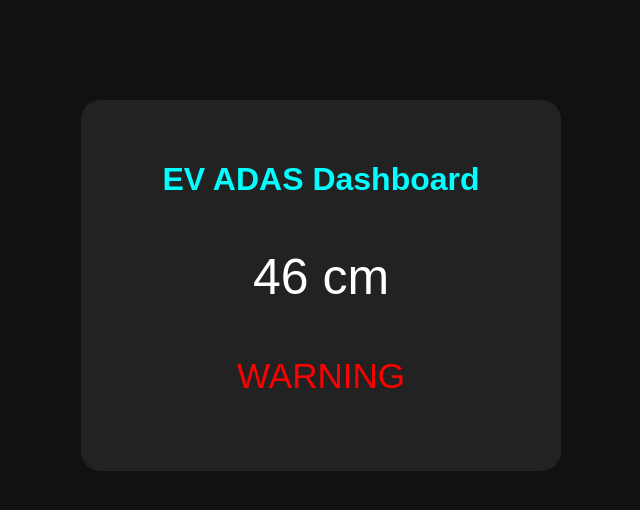
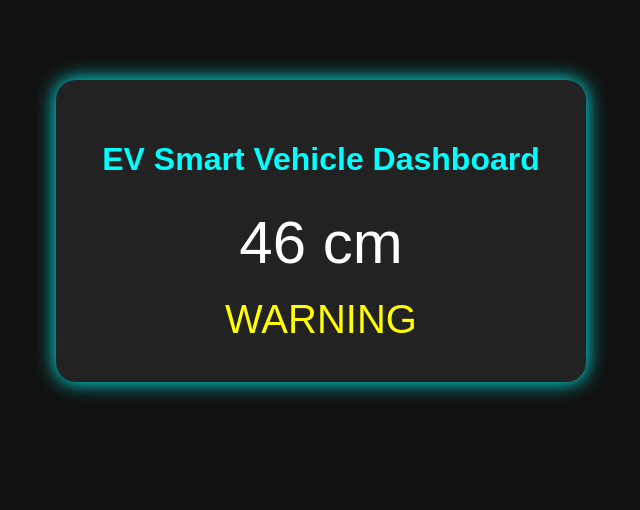
Before and after one commit to abhigoraya005/Smart_Vehicle_Monitoring_Dashboard, a Flask app: page / in a window 1280 px wide. Shown: the top 510 px of the page, without its empty margins (319-959 px from the left). Run offline with Flask 3, Linux system fonts and the light colour scheme.

Commit message:
Added live auto-refresh smart vehicle dashboard UI

```diff
--- a/Day1_Flask_Dashboard/templates/index.html
+++ b/Day1_Flask_Dashboard/templates/index.html
@@ -5,10 +5,12 @@
 
     <title>Smart Vehicle Dashboard</title>
 
+    <meta http-equiv="refresh" content="2">
+
     <style>
 
         body{
-            background-color:#111;
+            background:#111;
             color:white;
             text-align:center;
             font-family:Arial;
@@ -17,9 +19,10 @@
         .card{
             background:#222;
             padding:40px;
-            margin:100px auto;
-            width:400px;
+            margin:80px auto;
+            width:450px;
             border-radius:20px;
+            box-shadow:0px 0px 20px cyan;
         }
 
         h1{
@@ -27,11 +30,24 @@
         }
 
         .distance{
-            font-size:50px;
+            font-size:60px;
+            margin-top:30px;
         }
 
         .status{
-            font-size:35px;
+            font-size:40px;
+            margin-top:20px;
+        }
+
+        .safe{
+            color:lime;
+        }
+
+        .warning{
+            color:yellow;
+        }
+
+        .danger{
             color:red;
         }
 
@@ -43,15 +59,31 @@
 
     <div class="card">
 
-        <h1>EV ADAS Dashboard</h1>
+        <h1>EV Smart Vehicle Dashboard</h1>
 
-        <p class="distance">
+        <div class="distance">
             {{distance}} cm
-        </p>
+        </div>
 
-        <p class="status">
-            {{status}}
-        </p>
+        {% if status == "SAFE" %}
+
+            <div class="status safe">
+                SAFE
+            </div>
+
+        {% elif status == "WARNING" %}
+
+            <div class="status warning">
+                WARNING
+            </div>
+
+        {% else %}
+
+            <div class="status danger">
+                DANGER
+            </div>
+
+        {% endif %}
 
     </div>
 
```
Also changed, not shown: Day2_ev vehicle dashboard/template/index.html (added, +92 -0 lines), 1 other file.
